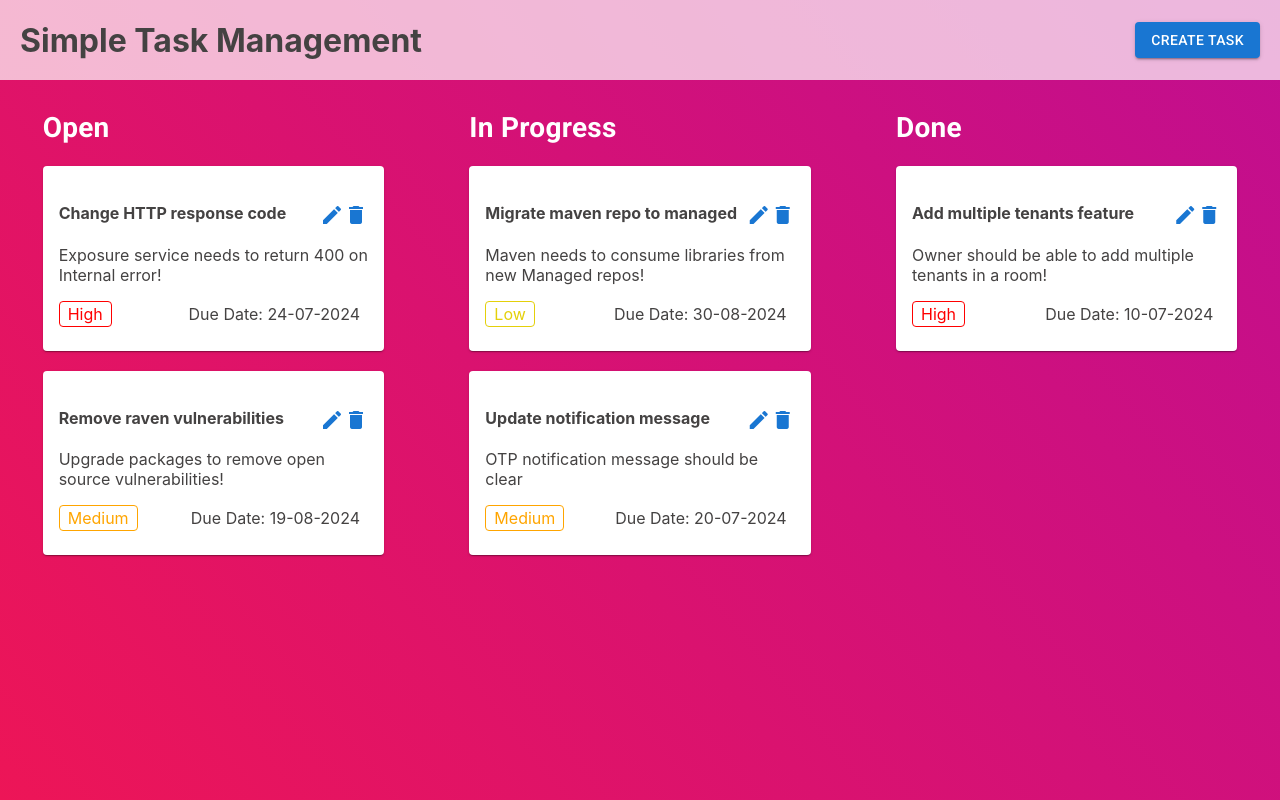
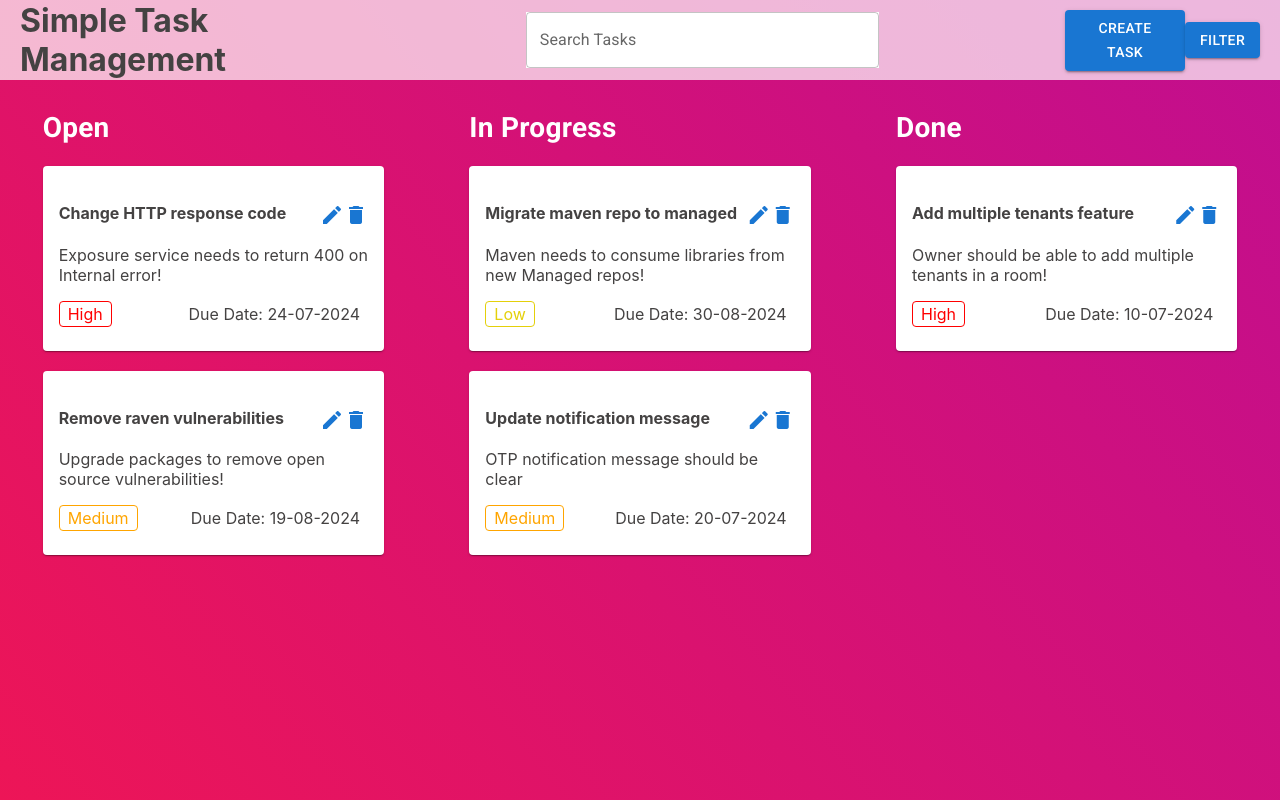
Before and after one commit to mrworld196wide/EliteFIt, a React (Create React App) app: page / in a window 1280 px wide. Built offline with nearby package versions, Linux system fonts and the light colour scheme.

Commit message:
created search functionality

```diff
--- a/src/App.css
+++ b/src/App.css
@@ -23,6 +23,9 @@ html, body {
   align-items: center;
   justify-content: space-between;
   position: relative;
+}
+.search{
+  background-color: white;
 }
 
 .header::after {
--- a/src/App.tsx
+++ b/src/App.tsx
@@ -3,11 +3,13 @@ import Button from '@mui/material/Button';
 import { DndProvider } from 'react-dnd';
 import { HTML5Backend } from 'react-dnd-html5-backend';
 import Modal from '@mui/material/Modal';
+import TextField from '@mui/material/TextField';
 
 import './App.css';
 import StatusBox from './components/StatusBox';
 import { TaskProps } from './components/TaskCard';
 import CreateTaskForm from './components/CreateTaskForm';
+import { Grid } from '@mui/material';
 
 const taskData = [
     {
@@ -59,6 +61,7 @@ function App() {
     const [openTask, setOpenTask] = useState<TaskProps[]>(taskData.filter(task => task.status === 'Open'));
     const [modalOpen, setModalOpen] = useState<boolean>(false);
     const [selectedTask, setSelectedTask] = useState<TaskProps | null>(null);
+    const [searchQuery, setSearchQuery] = useState<string>('');
 
     const toggleModal = () => setModalOpen(!modalOpen);
 
@@ -94,13 +97,28 @@ function App() {
         toggleModal();
     };
 
+    const filteredTasks = (tasks: TaskProps[]) => {
+        return tasks.filter(task => task.title.toLowerCase().includes(searchQuery.toLowerCase()));
+    };
+
     return (
         <DndProvider backend={HTML5Backend}>
             <div className="App">
                 <div className="header">
                     <h1>Simple Task Management</h1>
+                    <TextField
+                        className="search"
+                        label="Search Tasks"
+                        variant="outlined"
+                        value={searchQuery}
+                        onChange={(e) => setSearchQuery(e.target.value)}
+                        sx={{width: "30%", ml: '10%', mr:'15%'}}
+                    />
                     <Button variant="contained" onClick={handleCreateTask}>
                         Create Task
+                    </Button>
+                    <Button variant="contained">
+                        Filter
                     </Button>
                     <Modal
                         open={modalOpen}
@@ -126,7 +144,7 @@ function App() {
                     <div className="col col-1">
                         <StatusBox
                             status="Open"
-                            taskData={openTask}
+                            taskData={filteredTasks(openTask)}
                             handleDragDropMovement={handleDragDropMovement}
                             handleTaskDelete={handleTaskDelete}
                             handleTaskEdit={handleTaskEdit} // Correctly pass handleTaskEdit function
@@ -135,7 +153,7 @@ function App() {
                     <div className="col col-2">
                         <StatusBox
                             status="In Progress"
-                            taskData={progressTask}
+                            taskData={filteredTasks(progressTask)}
                             handleDragDropMovement={handleDragDropMovement}
                             handleTaskDelete={handleTaskDelete}
                             handleTaskEdit={handleTaskEdit} // Correctly pass handleTaskEdit function
@@ -144,7 +162,7 @@ function App() {
                     <div className="col col-3">
                         <StatusBox
                             status="Done"
-                            taskData={doneTask}
+                            taskData={filteredTasks(doneTask)}
                             handleDragDropMovement={handleDragDropMovement}
                             handleTaskDelete={handleTaskDelete}
                             handleTaskEdit={handleTaskEdit} // Correctly pass handleTaskEdit function
--- a/src/components/StatusBox.tsx
+++ b/src/components/StatusBox.tsx
@@ -39,7 +39,7 @@ const StatusBox: React.FC<StatusBoxProps> = ({
                     handleDragDropMovement={handleDragDropMovement}
                 />
             ))}
-            {taskData.length === 0 && <p>No tasks in {status}</p>}
+            {taskData.length === 0 && <p style={{color:'white'}}>No tasks in {status}</p>}
         </div>
     );
 };
```
